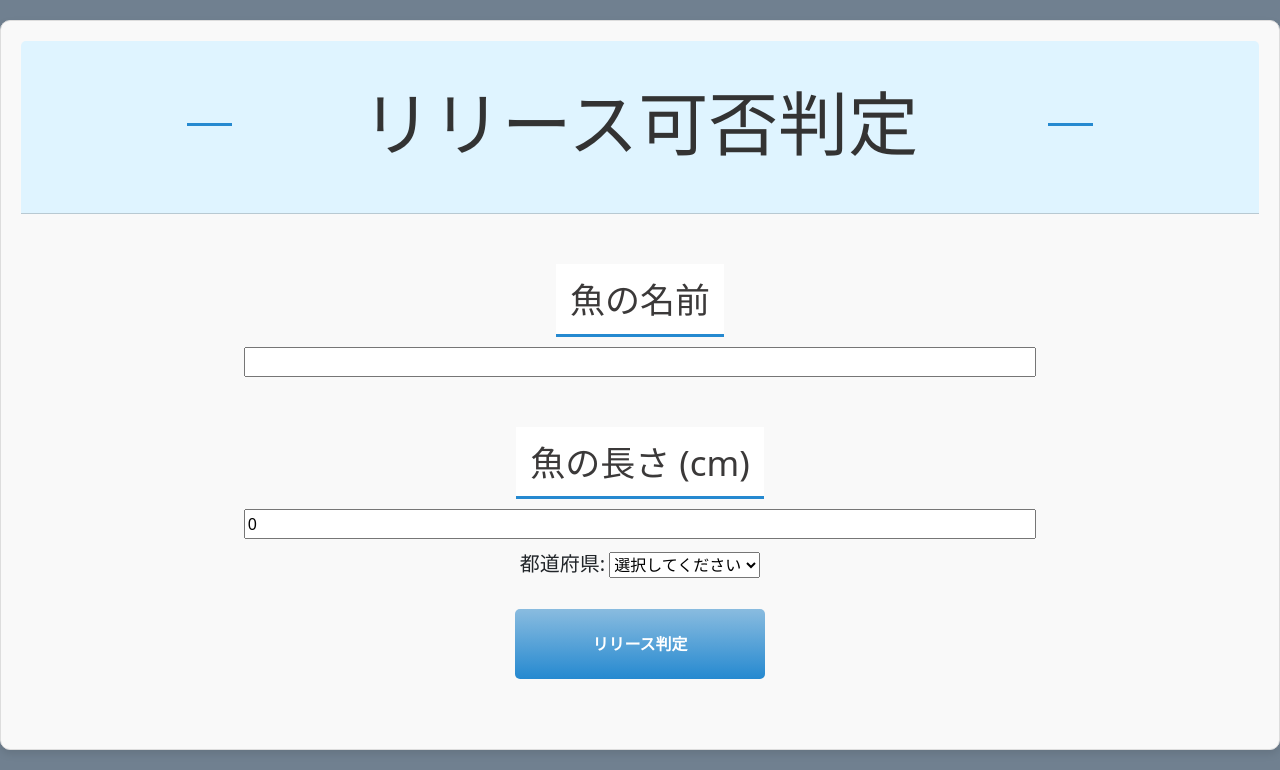
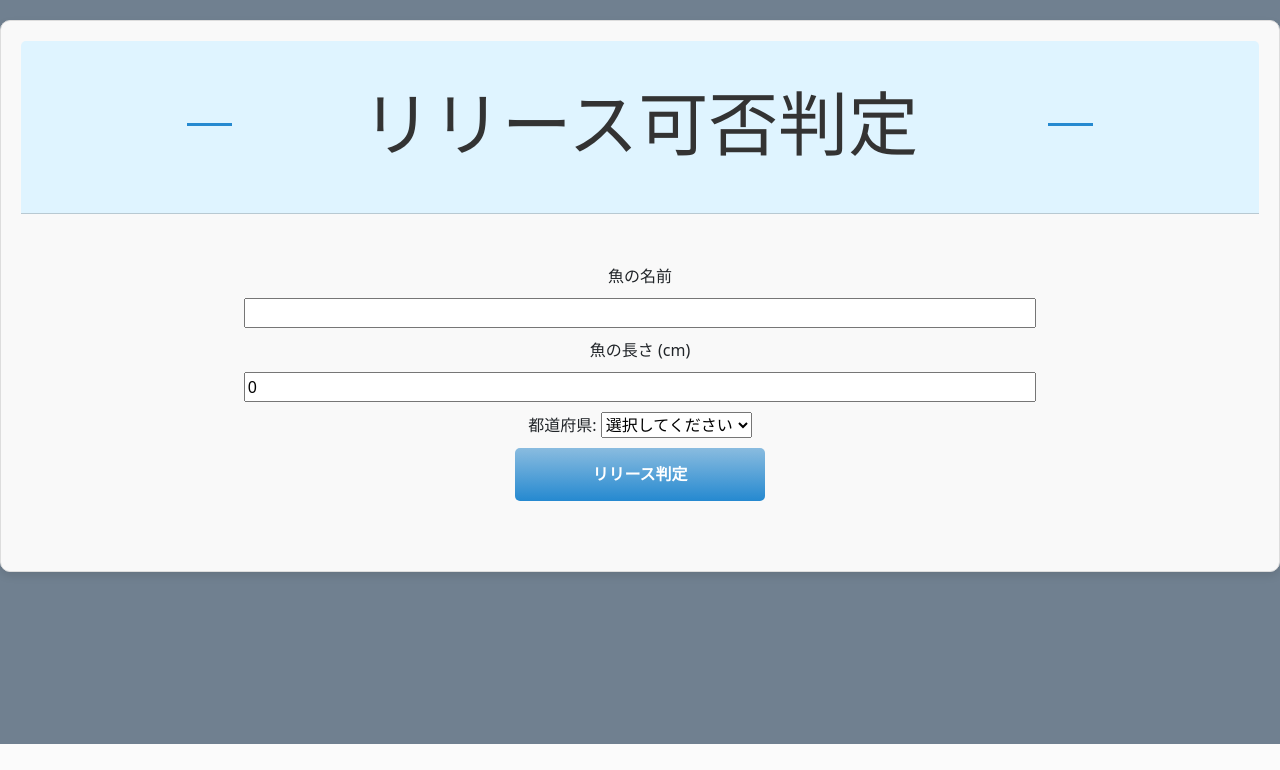
Before and after one commit to Reirei501/ProjectC-2024-FishRelease, a Flask app: page /release/ in a window 1280 px wide. Shown: the part 56-826 px from the top of the page. After the commit the page ends 800 px from the top, so only its background shows below. Run offline with Flask 3, Linux system fonts and the light colour scheme.

Commit message:
Revert "Merge branch 'main' of https://github.com/Reirei501/ProjectC-2024-FishRelease"
This reverts commit 9f20a21d0857929c0326083abe776f4c6e633c4f, reversing
changes made to 1a4c5ecc41eb063ea827fd2f3a0b6354adb98128.

```diff
--- a/static/style.css
+++ b/static/style.css
@@ -112,7 +112,6 @@ input[type="file"] {
     justify-content: center;
     align-items: center;
     width: 250px;
-    height: 70px;
     margin: 50 auto;
     padding: .9em 2em;
     border: none;
@@ -175,8 +174,8 @@ h2{
 
 h3{
     text-align: center;
-    color: rgba(29, 26, 26, 0.865);
-    font-size: 30px;
+    color: rgba(114, 104, 104, 0.342);
+    font-size: 40px;
     padding:10px .4em .2em;
     border-bottom: 3px solid #2589d0;
     background-color: #ffffff;
@@ -190,31 +189,6 @@ p{
     font-size: 20px;
     background-color: #ffffff;
 }
-
-.fish_name{
-    text-align: center;
-    color: rgba(29, 26, 26, 0.865);
-    font-size: 35px;
-    padding:10px .4em .2em;
-    border-bottom: 3px solid #2589d0;
-    background-color: #ffffff;
-}
-
-.fish_length{
-    text-align: center;
-    color: rgba(29, 26, 26, 0.865);
-    font-size: 35px;
-    padding:10px .4em .2em;
-    border-bottom: 3px solid #2589d0;
-    background-color: #ffffff;
-    margin-top: 40px;
-}
-
-.prefecture{
-    font-size: 20px;
-    margin-bottom: 20px;
-}
-
 /* Card全体のスタイル */
 .card {
     border: 1px solid #ddd;
--- a/templates/release.html
+++ b/templates/release.html
@@ -39,11 +39,11 @@
             </div>
             <div class="card-body">
                 <form id="releaseForm" method="POST" action="{{ url_for('check_release') }}">
-                    <label for="fish_name" class="fish_name">魚の名前</label>
+                    <label for="fish_name">魚の名前</label>
                     <input type="text" id="fish_name" name="fish_name" value="{{ fish_name }}" required>
-                    <label for="fish_length" class="fish_length">魚の長さ (cm)</label>
+                    <label for="fish_length">魚の長さ (cm)</label>
                     <input type="number" id="fish_length" name="fish_length" value="{{ fish_length }}" step="0.1" required>
-                    <label for="prefecture" class="prefecture">都道府県:</label>
+                    <label for="prefecture">都道府県:</label>
                     <select id="prefecture" name="prefecture" required>
                         <option value="" disabled selected>選択してください</option>
                         <option value="東京都">東京都</option>
```
